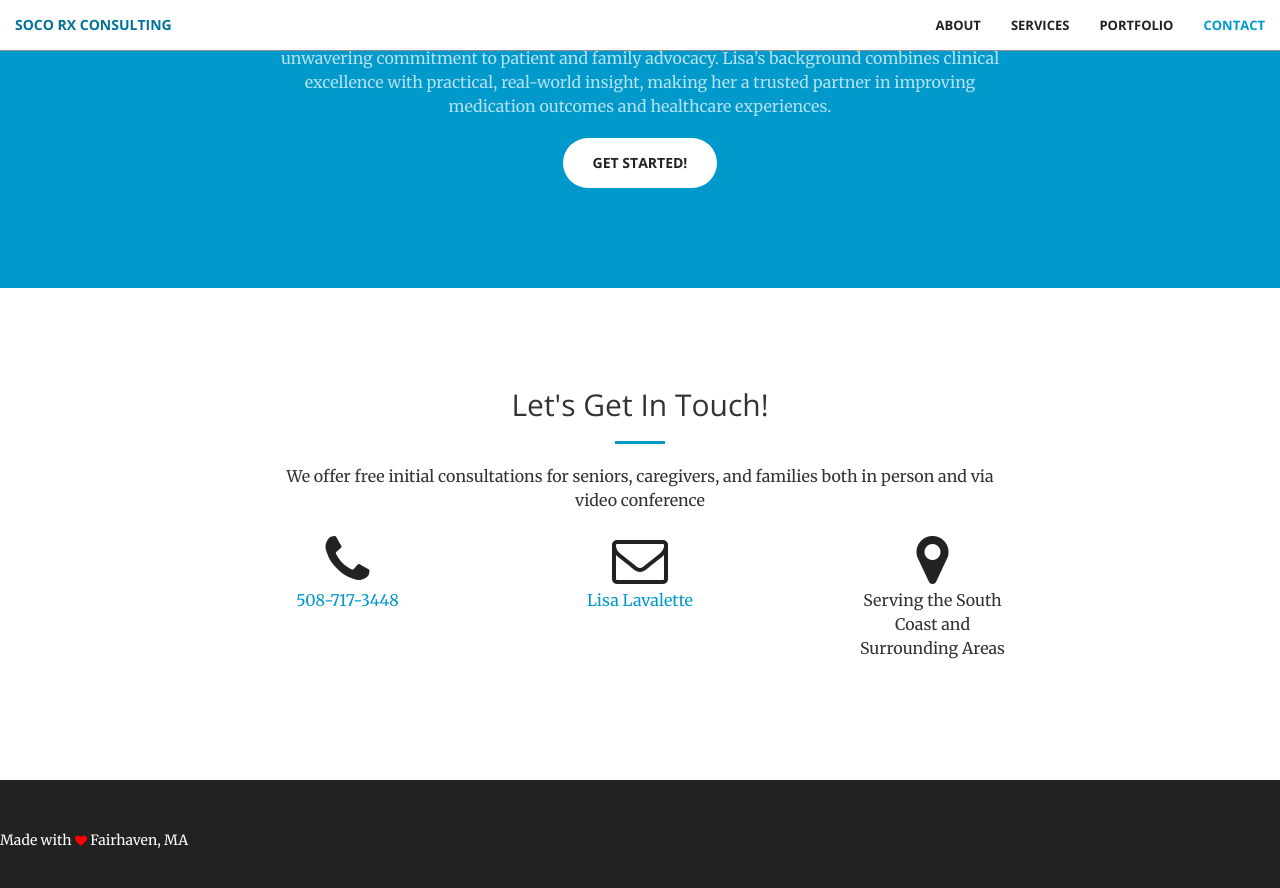
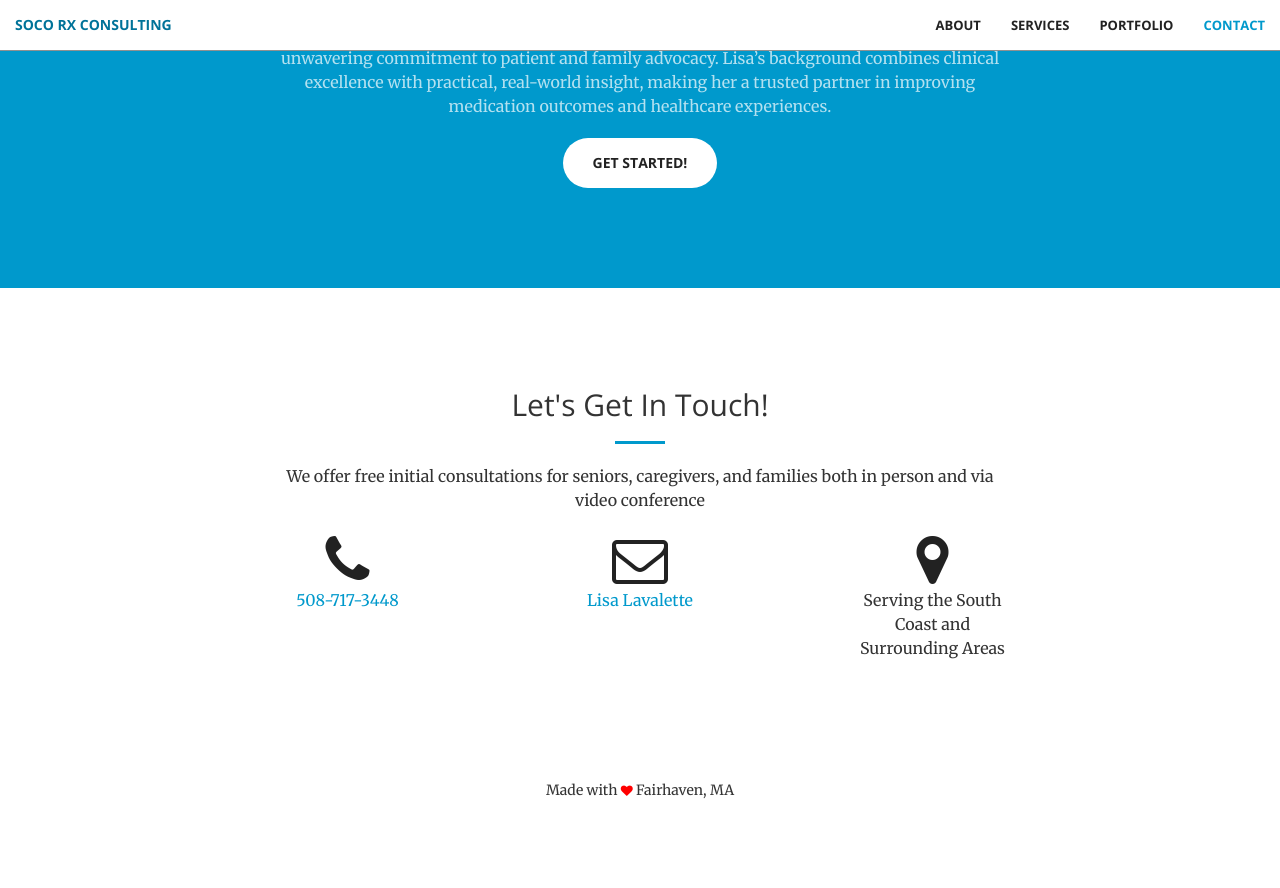
Before and after one commit to edlavalette/edlavalette.github.io, a Jekyll site: the page built from index.html, in a window 1280 px wide and 900 px high, scrolled down 2193 px. Shown: the top 888 px of the window. Built offline with Jekyll 4.4.1, drawn with Linux system fonts in a browser that asks for light colours; after the commit the page ends 2993 px from its top, so only the background shows below that.

Commit message:
Update aside.html

```diff
--- a/_includes/aside.html
+++ b/_includes/aside.html
@@ -1,7 +1,7 @@
-  <aside class="bg-dark">
-      <!-- <div class="container text-center">  -->
+  <!-- <aside class="bg-dark">  -->
+      <div class="container text-center">
           <!-- <div class="call-to-action">  -->
               Made with <i class="fa fa-heart" style="font-size:12px;color:red"></i> Fairhaven, MA
           <!-- </div>  -->
-      <!-- </div>  -->
-  </aside>
+      </div>
+  <!-- </aside>  -->
```
